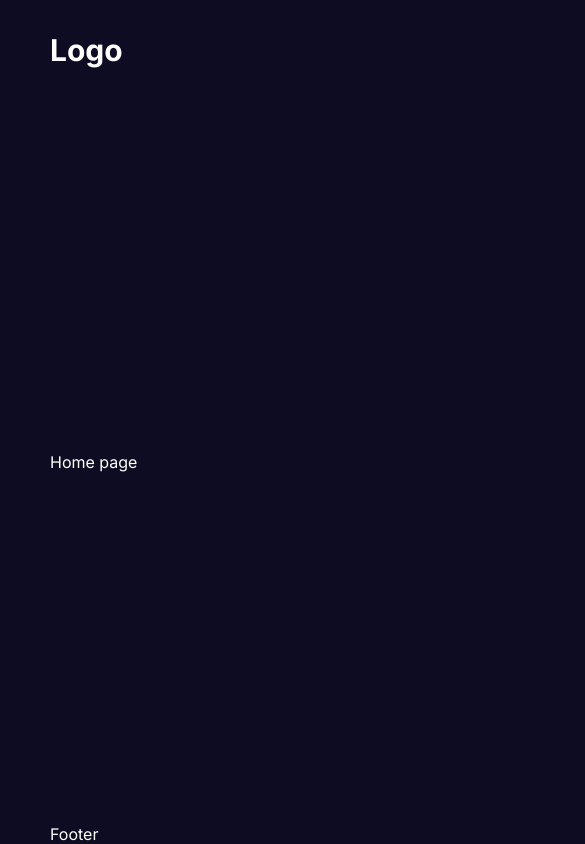
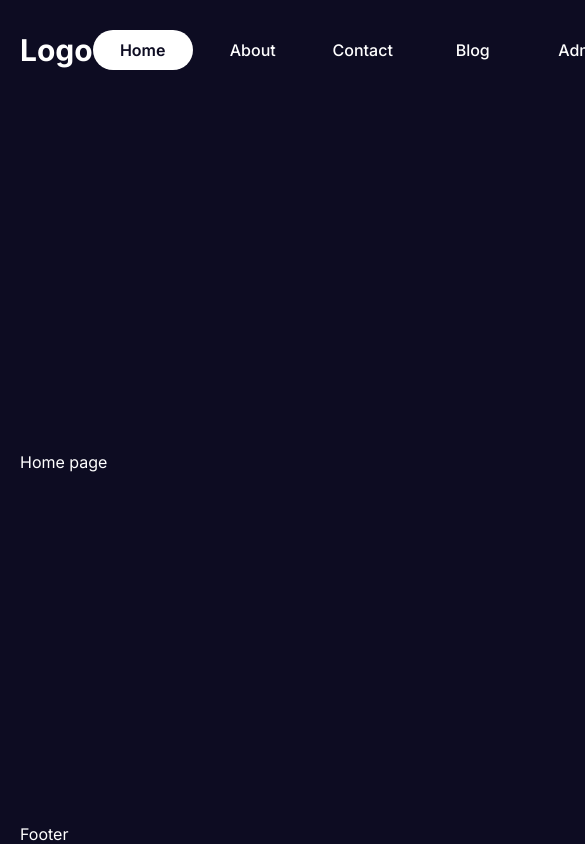
Before and after one commit to f-fardin-dev/next14, a Next.js app: page / in a window 390 px wide. Shown: the top 844 px of the page, 585 px wide, since content can reach past the window. Built offline with nearby package versions, Linux system fonts and the light colour scheme.

Commit message:
fix: make layout responsive and add more variables

```diff
--- a/src/app/globals.css
+++ b/src/app/globals.css
@@ -14,6 +14,13 @@
   );
 
   --navbar-height: 100px;
+  --mobile-navbar-width: 250px;
+
+  --xxl: 1536px;
+  --xl: 1200px;
+  --lg: 992px;
+  --md: 768px;
+  --sm: 600px;
 }
 
 * {
@@ -25,6 +32,8 @@
 body {
   background-color: var(--bg);
   color: var(--text-color);
+  width: 100vw;
+  overflow-x: hidden;
 }
 
 a {
@@ -33,7 +42,8 @@
 }
 
 .container {
-  width: 1536px;
+  max-width: var(--xxl);
+  width: 100%;
   margin: auto;
   padding-inline: 50px;
   min-height: 100dvh;
@@ -41,3 +51,9 @@
   flex-direction: column;
   justify-content: space-between;
 }
+
+@media only screen and (max-width: 768px) {
+  .container {
+    padding-inline: 20px;
+  }
+}
```
